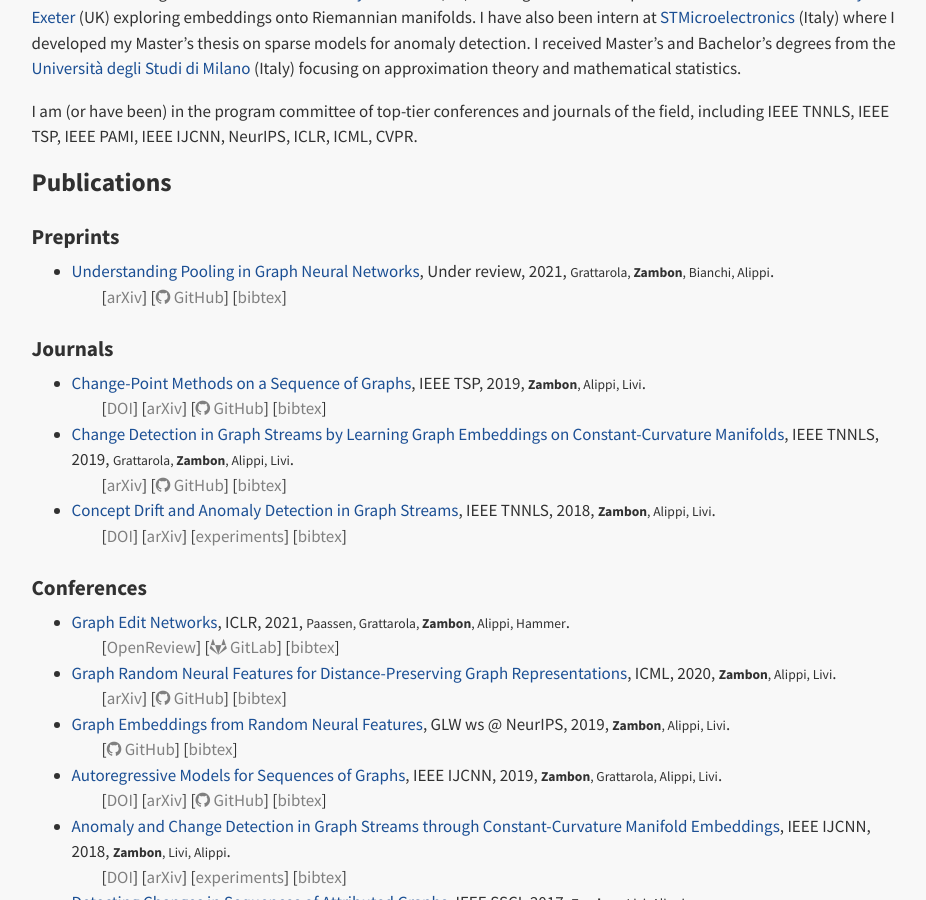
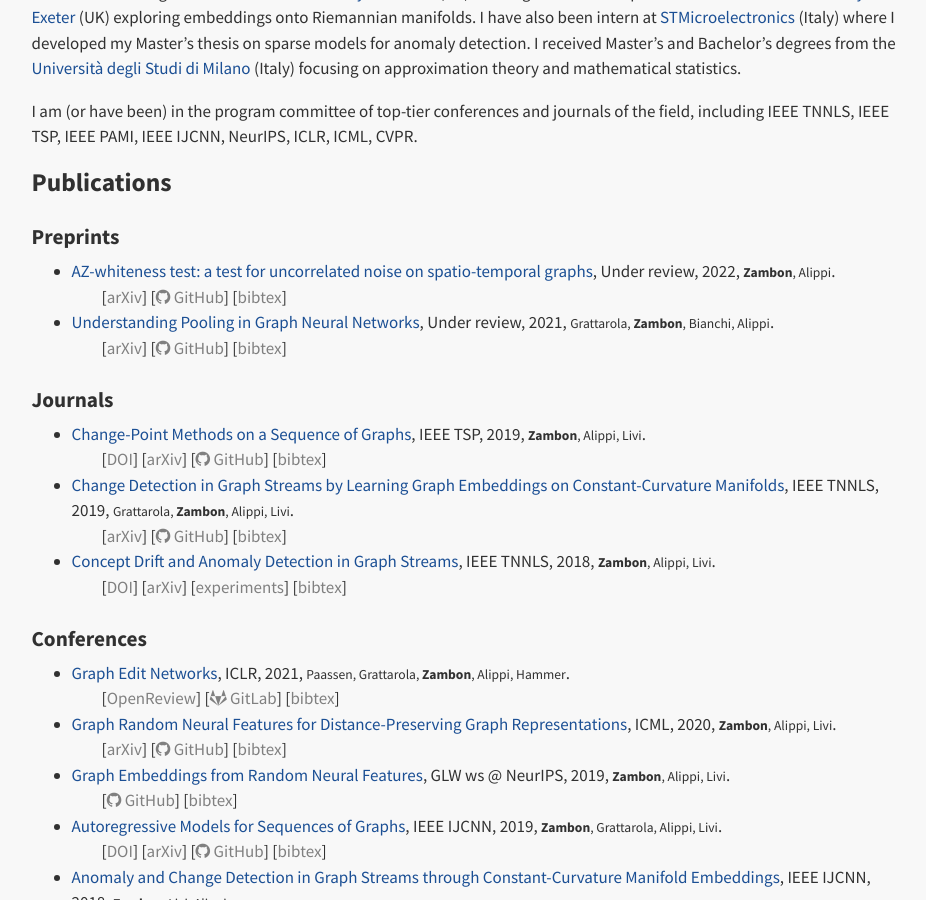
Before and after one commit to dzambon/dzambon.github.io, a Jekyll site: the page built from index.md, in a window 1280 px wide and 900 px high, scrolled down 585 px. Shown: the whole window, without its empty margins (175-1101 px from the left). Built offline with Jekyll 4.4.1, drawn with Linux system fonts in a browser that asks for light colours; a style sheet for code colours, icons or effects is not loaded.

Commit message:
added az-whiteness test paper

```diff
--- a/_data/papers.yaml
+++ b/_data/papers.yaml
@@ -14,6 +14,17 @@
  #    gitlab:
 
  -
+    id: zambon2022az
+    title: "AZ-whiteness test: a test for uncorrelated noise on spatio-temporal graphs"
+    author: "Zambon, Daniele and Alippi, Cesare"
+    short_author: "Zambon, Alippi"
+    year: 2022
+    bibtex: "@misc{zambon2022az, doi={10.48550/ARXIV.2204.11135}, url={https://arxiv.org/abs/2204.11135}, author={Zambon, Daniele and Alippi, Cesare}, keywords={Machine Learning (stat.ML), Machine Learning (cs.LG), FOS: Computer and information sciences, FOS: Computer and information sciences}, title={AZ-whiteness test: a test for uncorrelated noise on spatio-temporal graphs}, publisher={arXiv}, year={2022}, copyright={arXiv.org perpetual, non-exclusive license} }"
+    short_venue: "Under review"
+    type: preprint
+    arxiv_id: "2204.11135"
+    github: https://github.com/dzambon/az-whiteness-test
+ -
     id: zambon2022phdthesis
     title: "Anomaly and Change Detection in Sequences of Graphs"
     author: "Zambon, Daniele"
@@ -22,7 +33,6 @@
     bibtex: "@phdthesis{zambon2022phdthesis, title={Anomaly and Change Detection in Sequences of Graphs}, school={Università della Svizzera italiana}, publisher={Università della Svizzera italiana}, author={Zambon, Daniele}, year={2022}, }"
     type: thesis
     short_venue: "PhD Thesis"
-
  -
     id: paassen2021graph
     title: "Graph Edit Networks"
```
